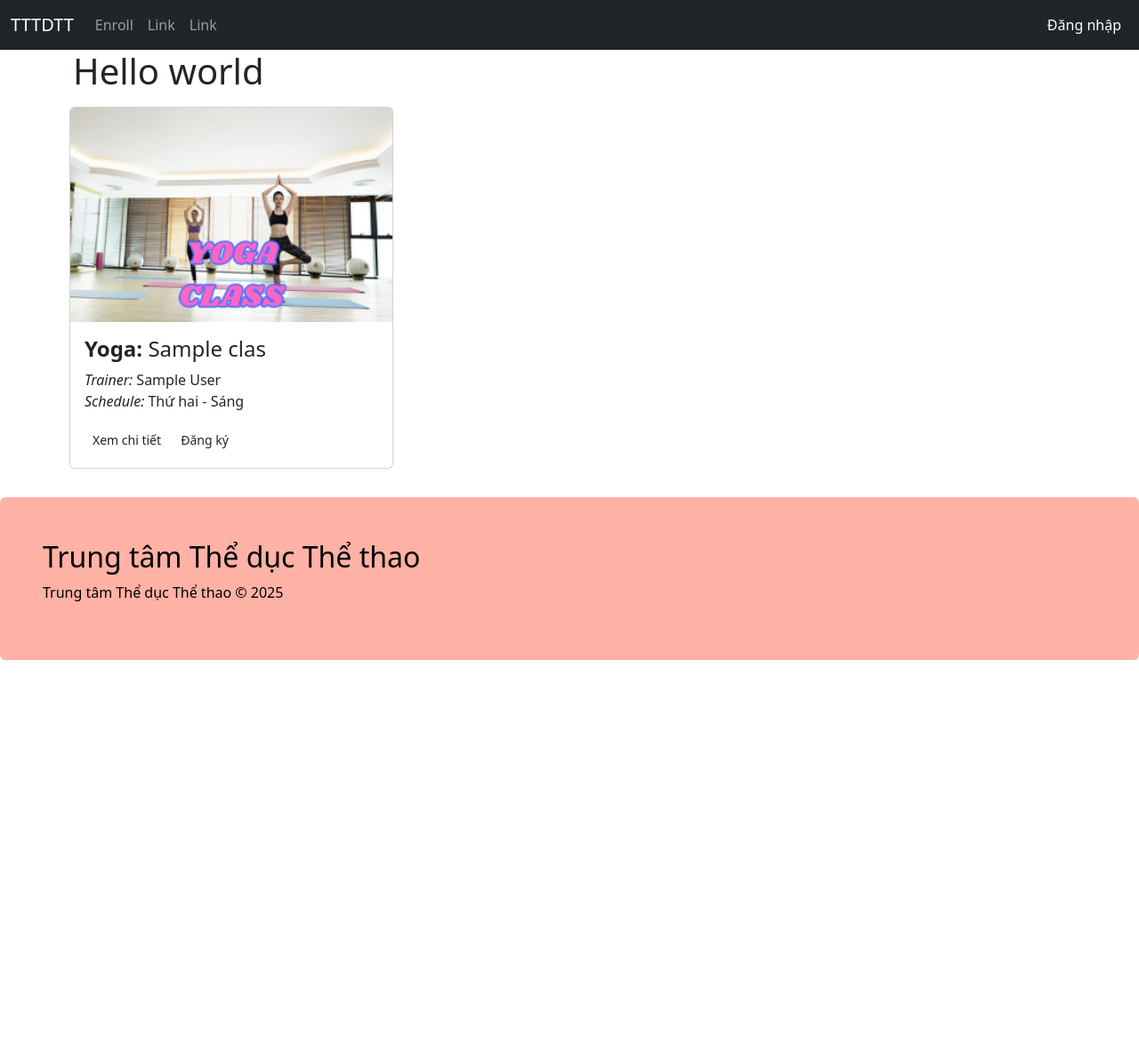
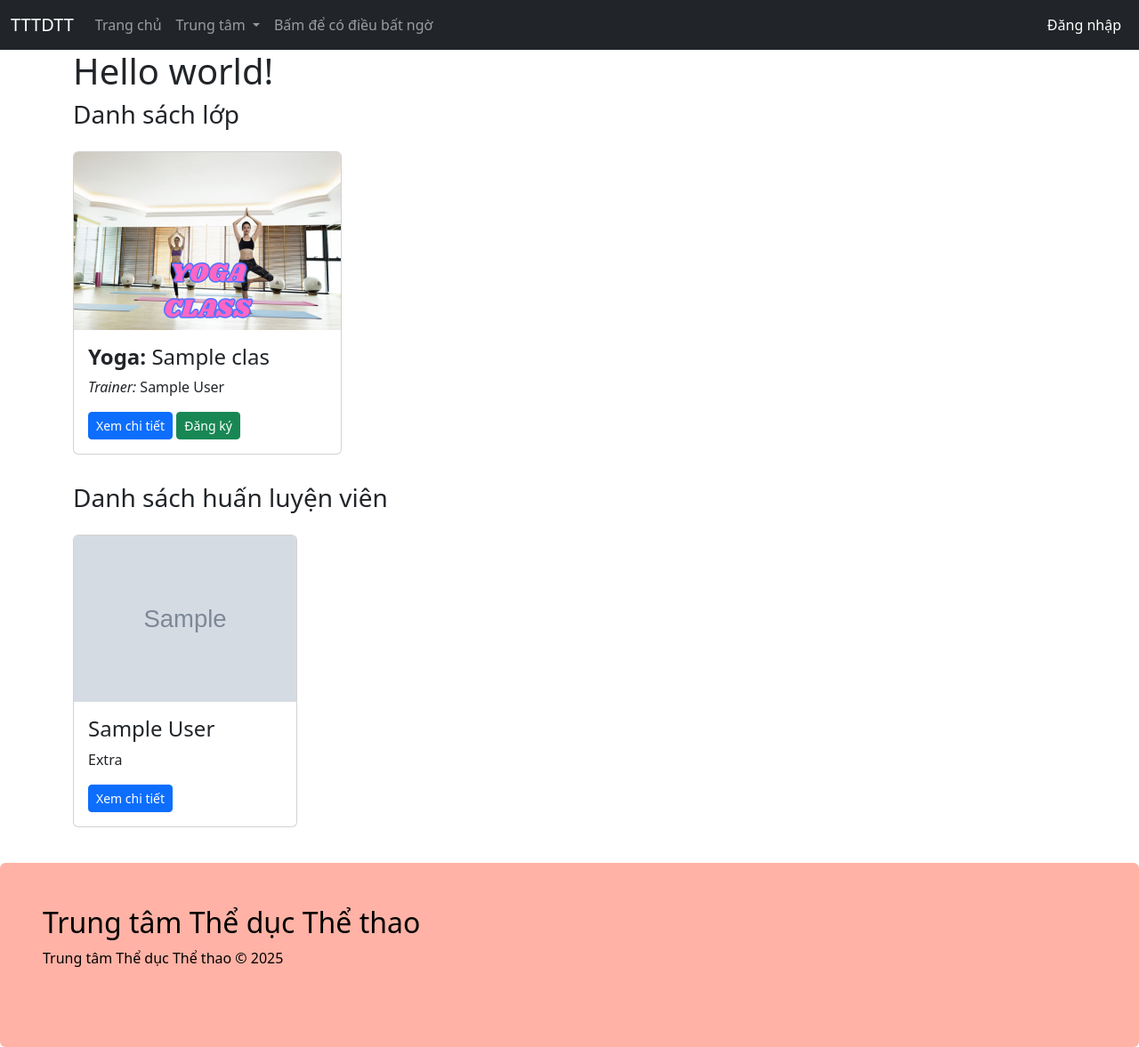
Before and after one commit to trakie/QLTTTheDucTheThao, a Django app: page / in a window 1280 px wide. Shown: the whole page at 89% size. Before the commit the page ends 742 px from the top, so only its background shows below. Run offline with Django 5.2, Linux system fonts and the light colour scheme; tables that the repository leaves empty hold one stand-in row (values such as "Sample post"); grey boxes marked "Sample" are stand-in pictures.

Commit message:
Minh tao trang chi tiet, trainer, update giao dien trang chu, classschedule

```diff
--- a/pe_app/pes/admin.py
+++ b/pe_app/pes/admin.py
@@ -1,7 +1,7 @@
 from django.contrib import admin
 from django.contrib.auth.admin import UserAdmin  # <-- Sử dụng UserAdmin thay vì ModelAdmin
 from django.contrib.auth.forms import UserChangeForm, UserCreationForm
-from .models import UserProfile, Class, Enrollment, Membership, Trainer, Schedule
+from .models import UserProfile, Class, Enrollment, Membership, Trainer, Schedule, ClassSchedule
 
 
 class CustomUserChangeForm(UserChangeForm):
@@ -61,3 +61,4 @@ admin.site.register(Enrollment)
 admin.site.register(Membership)
 admin.site.register(Trainer)
 admin.site.register(Schedule)
+admin.site.register(ClassSchedule)
--- a/pe_app/pes/dao.py
+++ b/pe_app/pes/dao.py
@@ -1,4 +1,15 @@
-from .models import Class
+from .models import Class, ClassSchedule, Trainer
+from django.db.models import Prefetch
+
 
 def get_all_classes():
-    return Class.objects.select_related('schedule', 'trainer').all()
+    return Class.objects.select_related('trainer').prefetch_related(
+        Prefetch(
+            'schedules',
+            queryset=ClassSchedule.objects.select_related('schedule')
+        )
+    )
+
+
+def get_all_trainers():
+    return Trainer.objects.select_related('user').prefetch_related('classes').all();
--- a/pe_app/pes/models.py
+++ b/pe_app/pes/models.py
@@ -102,9 +102,9 @@ class Class(models.Model):
     )
 
     name = models.CharField(max_length=100)
+    price = models.FloatField(default=0)
     class_type = models.CharField(max_length=10, choices=CLASS_TYPES)
-    schedule = models.ForeignKey(Schedule, on_delete=models.SET_NULL, null=True)
-    trainer = models.ForeignKey(Trainer, on_delete=models.SET_NULL, null=True)
+    trainer = models.ForeignKey(Trainer, on_delete=models.SET_NULL, null=True, related_name='classes')
     capacity = models.PositiveIntegerField()
     description = models.TextField()
 
@@ -120,8 +120,16 @@ class Class(models.Model):
             'swim': 'pes/images/swim.png',
             'dance': 'pes/images/dance.png',
         }
-        image_path = images.get(self.class_type, 'pes/images/default.png')
+        image_path = images.get(self.class_type, 'pes/images/default_class.png')
         return static(image_path)
+
+
+class ClassSchedule(models.Model):
+    lop = models.ForeignKey(Class, on_delete=models.CASCADE, related_name='schedules')
+    schedule = models.ForeignKey(Schedule, on_delete=models.CASCADE)
+
+    def __str__(self):
+        return f"{self.lop.name} - {self.schedule}"
 
 
 class Enrollment(models.Model):
--- a/pe_app/pes/templates/pes/home.html
+++ b/pe_app/pes/templates/pes/home.html
@@ -2,36 +2,43 @@
 
 {% block content %}
 
-<h1>Hello world</h1>
+<h1>Hello world!</h1>
 
-<div class="row">
+<h3 id="classes">Danh sách lớp</h3>
+<div class="d-flex flex-row flex-nowrap overflow-auto gap-3 py-3">
   {% for c in classes %}
-    <div class="col-md-4 col-12 p-2">
-        <div class="card">
-            <img class="card-img-top img-hotel" src="{{ c.image_url }}" alt="{{ c.get_class_type_display }}">
+    <div class="card" style="min-width: 250px; flex: 0 0 auto;">
+      <img class="card-img-top" src="{{ c.image_url }}" alt="{{ c.get_class_type_display }}">
       <div class="card-body">
-                <h4 class="card-title"><strong>{{ c.get_class_type_display }}:</strong> {{ c.name }}<br></h4>
+        <h4 class="card-title"><strong>{{ c.get_class_type_display }}:</strong> {{ c.name }}</h4>
         <p class="card-text">
           <em>Trainer:</em>
           {% if c.trainer %}
             {{ c.trainer }}
           {% else %}
             N/A
-                    {% endif %}<br>
-                    <em>Schedule:</em>
-                    {% if c.schedule %}
-                        {{ c.schedule }}
-                    {% else %}
-                        N/A
-                    {% endif %}<br>
+          {% endif %}
         </p>
-                <a href="#" class="btn btn-sm">Xem chi tiết</a>
-                <a href="#" class="btn btn-sm">Đăng ký</a>
+        <a href="{% url 'class_detail' c.id %}" class="btn btn-primary btn-sm">Xem chi tiết</a>
+        <a href="{% url 'enroll' c.id %}" class="btn btn-success btn-sm">Đăng ký</a>
       </div>
     </div>
+  {% endfor %}
 </div>
-    {% empty %}
-        <li>Không có lớp.</li>
+
+<h3 id="trainers" class="mt-3">Danh sách huấn luyện viên</h3>
+<div class="d-flex flex-row flex-nowrap overflow-auto gap-3 py-3">
+  {% for t in trainers %}
+    <div class="card" style="min-width: 250px; flex: 0 0 auto;">
+      <img style="max-width: 250px" class="card-img-top img-hotel" src="static/pes/images/{{ t.user.avatar }}" alt="{{ t }}">
+      <div class="card-body">
+        <h4 class="card-title">{{ t }}</h4>
+        <p class="card-text">
+          Extra
+        </p>
+        <a href="{% url 'trainer_detail' t.user.id %}" class="btn btn-primary btn-sm">Xem chi tiết</a>
+      </div>
+    </div>
   {% endfor %}
 </div>
 
--- a/pe_app/pes/templates/pes/layout/footer.html
+++ b/pe_app/pes/templates/pes/layout/footer.html
@@ -1,4 +1,5 @@
 <div class="mt-4 p-5 bg-pink text-black rounded">
     <h2>Trung tâm Thể dục Thể thao</h2>
     <p>Trung tâm Thể dục Thể thao &copy; 2025</p>
+    <a href="https://hqminh.pythonanywhere.com/" style="color:rgb(255, 178, 165)">Sản phẩm gốc mà chúng tôi tham khảo ý tưởng, cỡ 99%</a>
 </div>
--- a/pe_app/pes/templates/pes/layout/header.html
+++ b/pe_app/pes/templates/pes/layout/header.html
@@ -5,23 +5,29 @@
       <span class="navbar-toggler-icon"></span>
     </button>
     <div class="collapse navbar-collapse" id="collapsibleNavbar">
-      <ul class="navbar-nav">
-        <li class="nav-item">
-          <a class="nav-link" href="{% url 'enroll' %}">Enroll</a>
-        </li>
-        <li class="nav-item">
-          <a class="nav-link" href="#">Link</a>
-        </li>
-        <li class="nav-item">
-          <a class="nav-link" href="#">Link</a>
-        </li>
+      <ul class="navbar-nav me-auto">
+          <li class="nav-item">
+                    <a class="nav-link" href="/">Trang chủ</a>
+                </li>
+          <li class="nav-item dropdown">
+              <a class="nav-link dropdown-toggle" href="#" id="navbarDropdown" role="button" data-bs-toggle="dropdown" aria-expanded="false">
+                  Trung tâm
+              </a>
+              <ul class="dropdown-menu" aria-labelledby="navbarDropdown">
+                  <li><a class="dropdown-item" href="#classes">Lớp</a></li>
+                  <li><a class="dropdown-item" href="#trainers">Huấn luyện viên</a></li>
+              </ul>
+          </li>
+          <li class="nav-item">
+                <a class="nav-link" href="https://shopee.vn/M%C5%A9-Len-Acrylic-ninja-d%C3%A0nh-cho-c%C3%A1c-b%E1%BA%A1n-%C4%91i-ph%C6%B0%E1%BB%A3t-i.139689978.7140176780?sp_atk=0a050acd-3016-4b6a-9551-6838da808259">Bấm để có điều bất ngờ</a>
+          </li>
       </ul>
 
       <ul class="navbar-nav ms-auto">
                 {% if user.is_authenticated %}
                     <li class="nav-item">
                         <a class="nav-link text-danger" href="/">
-                            <img src="{{ user.avatar }}" width="25" class="rounded-circle"/> Chào {{ user.username }}
+                            <img src="static/pes/images/{{ user.avatar }}" width="25" class="rounded-circle"/> Chào {{ user.username }}
                         </a>
                     </li>
                     <li class="nav-item">
@@ -46,3 +52,24 @@
     document.getElementById("logout-form").submit(); // Submit the hidden form
   });
 </script>
+
+<script>
+    document.querySelectorAll('.nav-item.dropdown').forEach(function(dropdown) {
+        dropdown.addEventListener('mouseenter', function() {
+            let toggle = dropdown.querySelector('[data-bs-toggle="dropdown"]');
+            let menu = dropdown.querySelector('.dropdown-menu');
+            if (!toggle.classList.contains('show')) {
+                let bsDropdown = bootstrap.Dropdown.getOrCreateInstance(toggle);
+                bsDropdown.show();
+            }
+        });
+        dropdown.addEventListener('mouseleave', function() {
+            let toggle = dropdown.querySelector('[data-bs-toggle="dropdown"]');
+            let menu = dropdown.querySelector('.dropdown-menu');
+                if (toggle.classList.contains('show')) {
+                  let bsDropdown = bootstrap.Dropdown.getOrCreateInstance(toggle);
+                  bsDropdown.hide();
+                }
+        });
+    });
+</script>
--- a/pe_app/pes/urls.py
+++ b/pe_app/pes/urls.py
@@ -5,6 +5,8 @@ from . import views
 
 urlpatterns = [
     path('', views.home, name='home'),
-    path('enroll/', views.enroll, name='enroll'),
+    path('enroll/<int:pk>/', views.enroll, name='enroll'),
     path("accounts/", include("django.contrib.auth.urls")),
+    path('class/<int:pk>/', views.class_detail, name='class_detail'),
+    path('trainer/<int:pk>/', views.trainer_detail, name='trainer_detail')
 ]
--- a/pe_app/pes/views.py
+++ b/pe_app/pes/views.py
@@ -1,13 +1,26 @@
-from django.shortcuts import render
+from django.shortcuts import render, get_object_or_404
 from django.http import HttpResponse
 from . import dao
+from .models import Class, Trainer
 
 
 # Create your views here.
 def home(request):
     classes = dao.get_all_classes()
-    return render(request, 'pes/home.html', {'classes': classes})
+    trainers = dao.get_all_trainers()
+    return render(request, 'pes/home.html', {'classes': classes, 'trainers': trainers})
 
 
-def enroll(request):
-    return render(request, 'pes/enroll.html')
+def enroll(request, pk):
+    class_obj = get_object_or_404(Class, pk=pk)
+    return render(request, 'pes/enroll.html', {'class_obj': class_obj})
+
+
+def class_detail(request, pk):
+    class_obj = get_object_or_404(Class, pk=pk)
+    return render(request, 'pes/class_detail.html', {'class_obj': class_obj})
+
+
+def trainer_detail(request, pk):
+    trainer_obj = get_object_or_404(Trainer, pk=pk)
+    return render(request, 'pes/trainer_detail.html', {'trainer_obj': trainer_obj})
```
Also changed, not shown: pe_app/pe_app/settings.py (+10 -9 lines), pe_app/pes/templates/pes/class_detail.html (added, +57 -0 lines), pe_app/pes/templates/pes/enroll.html (+34 -1 lines), pe_app/pes/templates/pes/trainer_detail.html (added, +21 -0 lines), pe_app/pes/migrations/0005_alter_membership_end_date_alter_trainer_experience_and_more.py (added), pe_app/pes/migrations/0006_remove_class_schedule_class_price_classschedule.py (added), pe_app/pes/migrations/0007_alter_classschedule_lop.py (added), pe_app/pes/migrations/0008_alter_classschedule_lop_alter_classschedule_schedule.py (added), pe_app/pes/migrations/0009_alter_classschedule_lop_alter_classschedule_schedule.py (added), pe_app/pes/migrations/0010_alter_class_trainer.py (added), pe_app/pes/static/pes/images/default.png, pe_app/pes/static/pes/images/default_class.png (added). Lines whose indentation alone changed are shown as unchanged.
